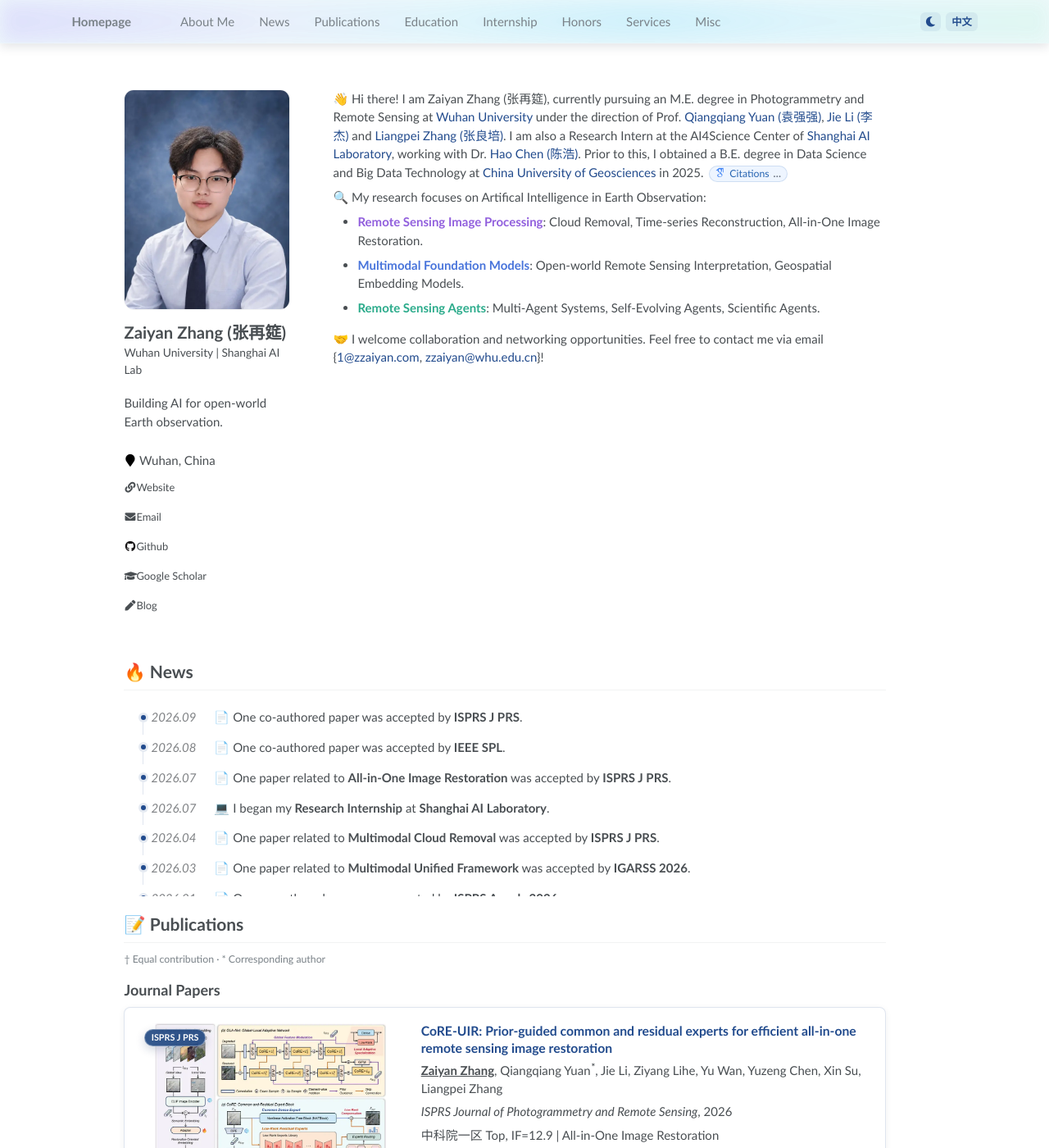
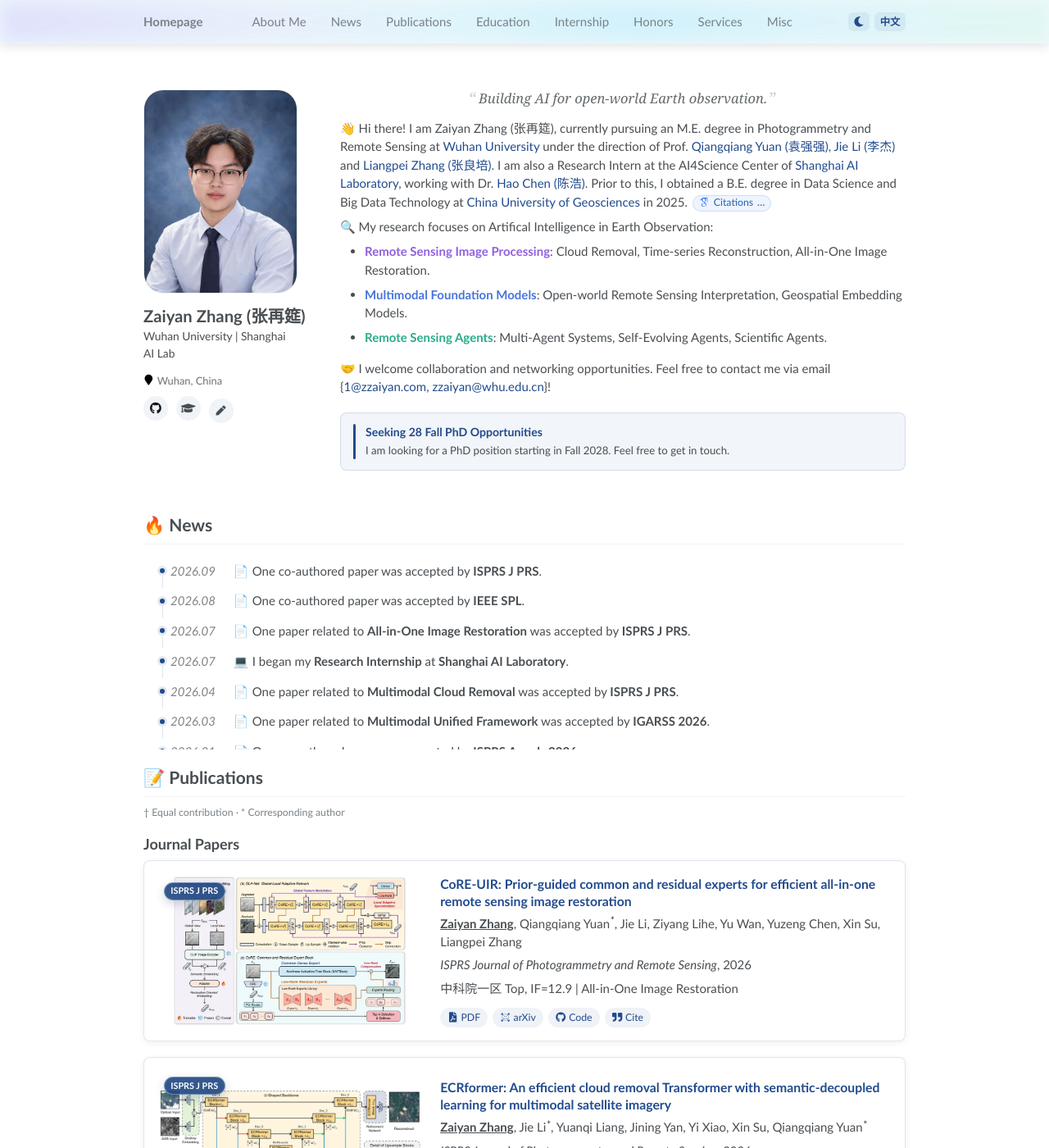
Before and after one commit to zzaiyan/zzaiyan.github.io, a Jekyll site: the page built from _pages/about.md, in a window 1280 px wide and 1400 px high. Shown: the whole window at 82% size. Built offline with Jekyll 4.4.1, drawn with Linux system fonts in a browser that asks for light colours; some web fonts are replaced; a script that is not in the unit is left out.

Commit message:
优化单栏主页首屏信息层次

```diff
--- a/_config.yml
+++ b/_config.yml
@@ -52,9 +52,9 @@
   pubmed:
   googlescholar: "https://scholar.google.com/citations?user=ZpxXejIAAAAJ&hl=en"
   blog: "https://b.zzaiyan.com"
-  email: "1@zzaiyan.com"
+  email:
   researchgate: # e.g., "https://www.researchgate.net/profile/yourprofile"
-  uri: "https://zzaiyan.com"
+  uri:
   bitbucket:
   codepen:
   dribbble:
--- a/_includes/author-profile.html
+++ b/_includes/author-profile.html
@@ -21,14 +21,14 @@
   <div class="author__urls-wrapper">
     <!-- <button class="btn btn--inverse">More Info & Contact</button> -->
     <ul class="author__urls social-icons">
-      {% if site.description %}
+      {% if site.description and include.show_description != false %}
       <li>
         <div style="white-space: normal; margin-bottom: 1em">
           <span class="lang-en">{{ site.description }}</span><span class="lang-zh">{{ site.description_zh | default: site.description }}</span>
         </div>
       </li>
       {% endif %} {% if author.location %}
-      <li>
+      <li class="author__location">
         <i class="fa fa-fw fa-map-marker" aria-hidden="true"></i>
         <span class="lang-en">{{ author.location }}</span><span class="lang-zh">{{ author.location_zh | default: author.location }}</span>
       </li>
@@ -125,7 +125,9 @@
       {% endif %} {% if author.github %}
       <li>
         <a href="https://github.com/{{ author.github }}"
-          ><i class="fab fa-fw fa-github" aria-hidden="true"></i> Github</a
+          ><i class="fab fa-fw fa-github" aria-hidden="true"></i>
+          <span class="lang-en">GitHub</span
+          ><span class="lang-zh">GitHub</span></a
         >
       </li>
       {% endif %} {% if author.stackoverflow %}
--- a/_pages/about.md
+++ b/_pages/about.md
@@ -13,9 +13,11 @@
 
 <div class="about-section">
 <div class="about-section__profile">
-{% include author-profile.html %}
+{% include author-profile.html show_description=false %}
 </div>
 <div class="about-section__content">
+
+<div class="about-slogan"><span class="lang-en">{{ site.description }}</span><span class="lang-zh">{{ site.description_zh | default: site.description }}</span></div>
 
 <div class="lang-en" markdown="1">
 
@@ -44,6 +46,15 @@
 🤝 欢迎合作与交流！您可以通过邮箱 {[1@zzaiyan.com](mailto:1@zzaiyan.com), [zzaiyan@whu.edu.cn](mailto:zzaiyan@whu.edu.cn)} 联系我。
 
 </div>
+
+<aside class="job-callout">
+<span class="job-callout__marker" aria-hidden="true"></span>
+<div>
+<strong><span class="lang-en">Seeking 28 Fall PhD Opportunities</span><span class="lang-zh">寻找 28 Fall 博士机会</span></strong>
+<p class="lang-en">I am looking for a PhD position starting in Fall 2028. Feel free to get in touch.</p>
+<p class="lang-zh">我正在寻找 2028 年秋季入学的博士岗位，欢迎与我联系。</p>
+</div>
+</aside>
 
 </div>
 </div>
--- a/_sass/_dark-mode.scss
+++ b/_sass/_dark-mode.scss
@@ -181,6 +181,36 @@
     }
   }
 
+  .job-callout {
+    border-color: #3f4852;
+    background: rgba(122, 176, 230, 0.08);
+
+    &__marker {
+      background: #7ab0e6;
+    }
+
+    strong {
+      color: #9cc8ff;
+    }
+  }
+
+  .about-slogan {
+    color: #b7c2cc;
+
+    &::before,
+    &::after {
+      color: rgba(122, 176, 230, 0.34);
+    }
+  }
+
+  .about-section .author__urls a {
+    background: rgba(122, 176, 230, 0.1);
+
+    &:hover {
+      background: rgba(122, 176, 230, 0.2);
+    }
+  }
+
   table {
     color: #d4d4d4;
   }
--- a/_sass/_single-column.scss
+++ b/_sass/_single-column.scss
@@ -1,7 +1,7 @@
 /* Single-column homepage with a two-column About section */
 $single-column-width: 1120px;
 $single-column-content-width: 62rem;
-$about-profile-width: 13.5rem;
+$about-profile-width: 12.5rem;
 $about-gap: 3.5rem;
 
 #main.main--single {
@@ -15,10 +15,13 @@
   float: none;
   width: 100%;
   margin: 0;
+  padding-left: 0;
+  padding-right: 0;
 }
 
 .main--single .page__inner-wrap,
 .main--single .page__content {
+  float: none;
   width: 100%;
   max-width: $single-column-content-width;
   margin-right: auto;
@@ -46,6 +49,37 @@
   min-width: 0;
 }
 
+.about-slogan {
+  margin: 0 auto 0.9rem;
+  color: mix(#fff, $dark-gray, 15%);
+  font-family: $serif;
+  font-size: 1.1rem;
+  font-style: italic;
+  font-weight: 500;
+  line-height: 1.35;
+  text-align: center;
+  text-wrap: balance;
+
+  &::before,
+  &::after {
+    color: rgba($info-color, 0.28);
+    font-size: 1.35rem;
+    font-style: normal;
+    line-height: 1;
+    vertical-align: -0.08em;
+  }
+
+  &::before {
+    content: "“";
+    margin-right: 0.12em;
+  }
+
+  &::after {
+    content: "”";
+    margin-left: 0.12em;
+  }
+}
+
 .about-section .profile_box {
   display: block;
 }
@@ -63,7 +97,7 @@
     height: auto;
     padding: 0;
     border: 1px solid $border-color;
-    border-radius: 12px;
+    border-radius: 24px;
     background: #fff;
   }
 }
@@ -89,23 +123,28 @@
 }
 
 .about-section .author__urls-wrapper {
-  position: static;
+  position: relative;
   display: grid;
   gap: 0.08rem;
   margin: 0.9rem 0 0;
   padding: 0;
   cursor: default;
+  z-index: 2;
 }
 
 .about-section .author__urls {
-  display: block !important;
-  position: static;
+  display: flex !important;
+  flex-wrap: wrap;
+  gap: 0.65rem;
+  position: relative;
   margin: 0;
   padding: 0;
   border: 0;
   border-radius: 0;
   background: transparent;
   box-shadow: none;
+  pointer-events: auto;
+  z-index: auto;
 }
 
 .about-section .author__urls_sm {
@@ -113,33 +152,111 @@
 }
 
 .about-section .author__urls li {
-  display: block;
+  display: inline-flex;
+  align-items: center;
+  justify-content: center;
   margin: 0;
-  padding: 0.32rem 0;
+  padding: 0;
   white-space: normal;
+}
+
+.about-section .author__urls li.author__location {
+  flex-basis: 100%;
+  justify-content: flex-start;
+  gap: 0.25rem;
+  color: mix(#fff, $dark-gray, 20%);
+  font-size: 0.86rem;
+  line-height: 1.4;
 }
 
 .about-section .author__urls a {
   display: inline-flex;
-  align-items: baseline;
-  width: auto;
+  align-items: center;
+  justify-content: center;
+  width: 2rem;
+  height: 2rem;
   padding: 0;
+  border-radius: 50%;
+  background: rgba($info-color, 0.065);
   color: $text-color;
-  font-size: 0.86rem;
-  line-height: 1.35;
+  font-size: 0.95rem;
+  line-height: 1;
   text-decoration: none;
+  pointer-events: auto;
 
   &:hover {
+    background: rgba($info-color, 0.13);
     color: $link-color-hover;
   }
 }
 
 .about-section .author__urls i {
-  width: 1rem;
-  text-align: center;
+  display: inline-flex;
+  align-items: center;
+  justify-content: center;
+  width: 1em;
+  height: 1em;
+  line-height: 1;
 }
 
-.page--single-column .masthead__inner-wrap,
+.about-section .author__urls .fa-pen {
+  font-size: 0.84em;
+}
+
+.about-section .author__urls a span {
+  position: absolute;
+  width: 1px;
+  height: 1px;
+  margin: -1px;
+  padding: 0;
+  overflow: hidden;
+  clip: rect(0 0 0 0);
+  border: 0;
+  white-space: nowrap;
+}
+
+.job-callout {
+  display: flex;
+  gap: 0.8rem;
+  align-items: flex-start;
+  margin-top: 1.35rem;
+  padding: 0.9rem 1rem;
+  border: 1px solid rgba($info-color, 0.14);
+  border-radius: 8px;
+  background: rgba($info-color, 0.055);
+
+  &__marker {
+    width: 3px;
+    flex: 0 0 3px;
+    align-self: stretch;
+    border-radius: 2px;
+    background: $info-color;
+  }
+
+  strong {
+    display: block;
+    color: $info-color;
+    font-size: 0.94rem;
+    line-height: 1.35;
+  }
+
+  p {
+    margin: 0.25rem 0 0 !important;
+    font-size: 0.88rem;
+    line-height: 1.5;
+  }
+}
+
+.page--single-column .masthead__inner-wrap {
+  max-width: $single-column-content-width;
+  padding-left: 0;
+  padding-right: 0;
+}
+
+.page--single-column .greedy-nav .visible-links > li:first-child > a {
+  margin-left: 0;
+}
+
 .page--single-column .page__footer footer {
   max-width: $single-column-width;
 }
@@ -182,13 +299,7 @@
   }
 
   .about-section .author__urls {
-    display: flex !important;
-    flex-wrap: wrap;
-    gap: 0.2rem 1rem;
-  }
-
-  .about-section .author__urls li {
-    padding: 0.15rem 0;
+    gap: 0.75rem;
   }
 }
 
@@ -204,6 +315,10 @@
 
   .about-section .author__avatar {
     width: 5.25rem;
+
+    img {
+      border-radius: 18px;
+    }
   }
 
   .about-section .author__name {
```
